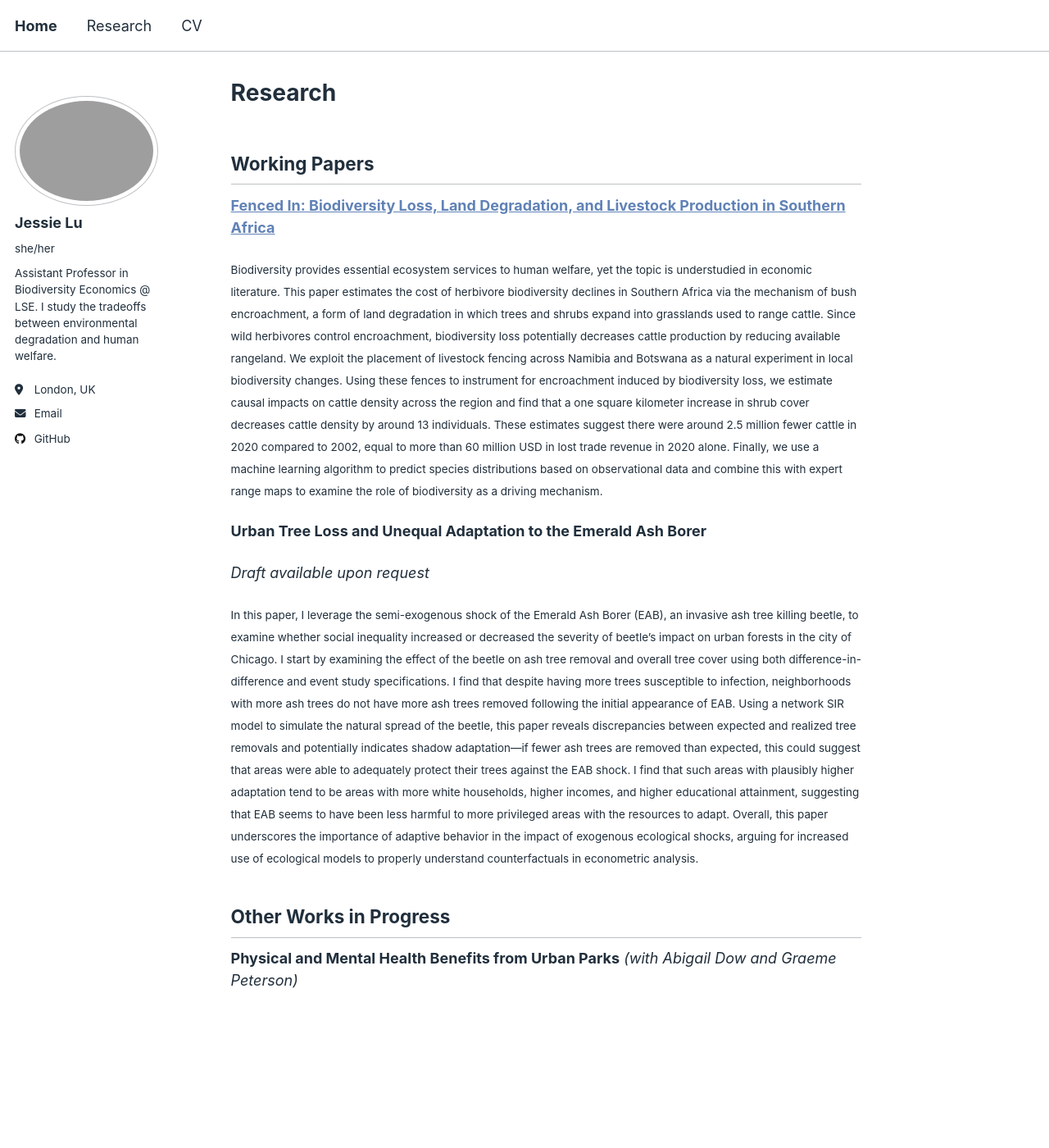
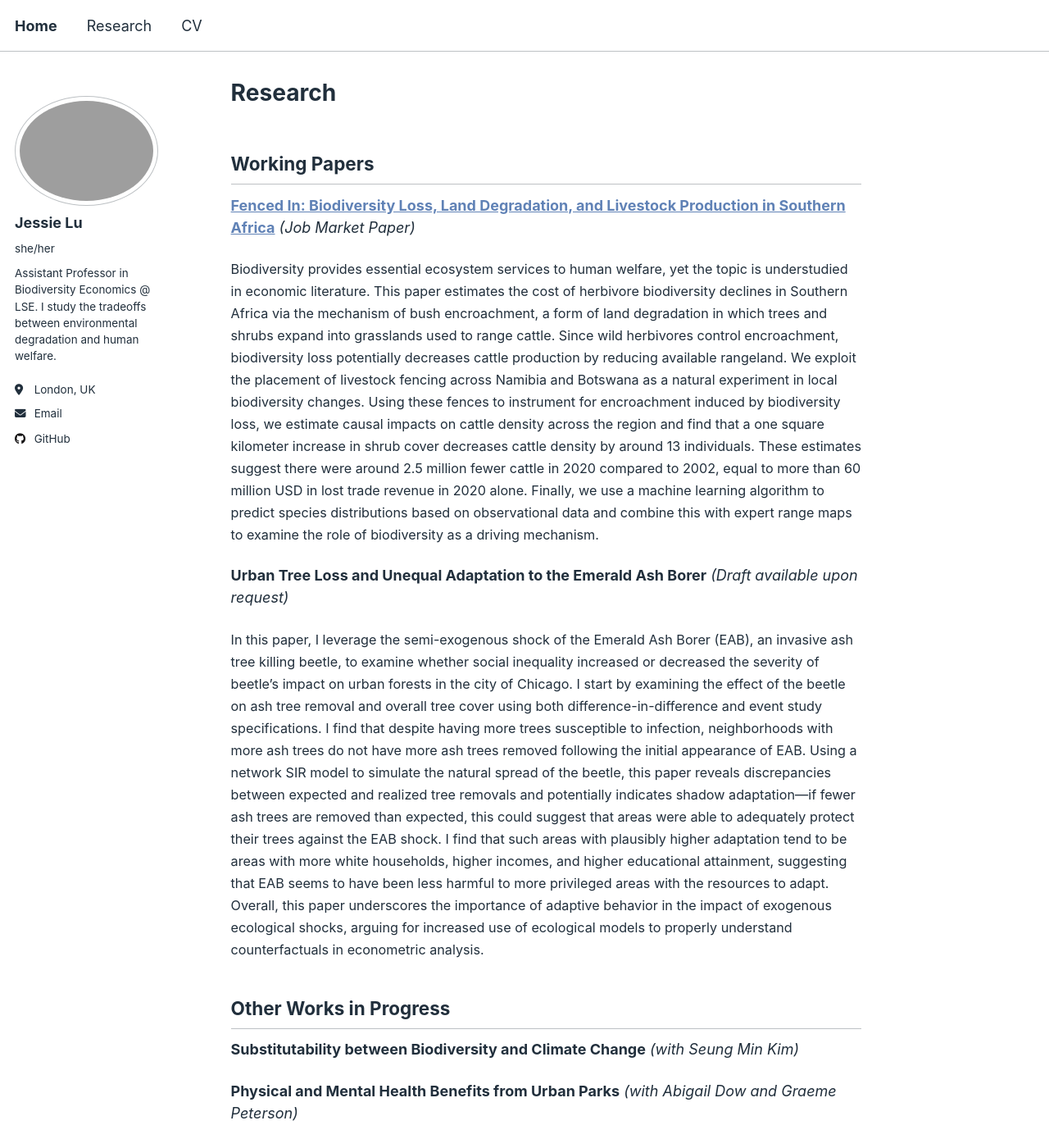
Before and after one commit to jessiexlu/jessiexlu.github.io, a Jekyll site: the page built from _pages/research.md, in a window 1280 px wide and 1400 px high. Shown: the whole window at 82% size. Built offline with Jekyll 4.4.1, drawn with Linux system fonts in a browser that asks for light colours.

Commit message:
Update Research page content and abstract font size
Add job market paper tag, new co-authored working paper, and switch
abstract text from <small> to a 90% span for a size between abstract
and body text.

Co-Authored-By: Claude Sonnet 5 <noreply@anthropic.com>

```diff
--- a/_pages/research.md
+++ b/_pages/research.md
@@ -7,19 +7,19 @@ author_profile: true
 
 Working Papers
 ------
-[**Fenced In: Biodiversity Loss, Land Degradation, and Livestock Production in Southern Africa**](https://drive.google.com/file/d/1PARpMC-Wim--XC-_BlYX0sc_VU1rRnSX/view?usp=drive_link)
+[**Fenced In: Biodiversity Loss, Land Degradation, and Livestock Production in Southern Africa**](https://drive.google.com/file/d/1PARpMC-Wim--XC-_BlYX0sc_VU1rRnSX/view?usp=drive_link) *(Job Market Paper)*
 
-<small>Biodiversity provides essential ecosystem services to human welfare, yet the topic is understudied in economic literature. This paper estimates the cost of herbivore biodiversity declines in Southern Africa via the mechanism of bush encroachment, a form of land degradation in which trees and shrubs expand into grasslands used to range cattle. Since wild herbivores control encroachment, biodiversity loss potentially decreases cattle production by reducing available rangeland. We exploit the placement of livestock fencing across Namibia and Botswana as a natural experiment in local biodiversity changes. Using these fences to instrument for encroachment induced by biodiversity loss, we estimate causal impacts on cattle density across the region and find that a one square kilometer increase in shrub cover decreases cattle density by around 13 individuals. These estimates suggest there were around 2.5 million fewer cattle in 2020 compared to 2002, equal to more than 60 million USD in lost trade revenue in 2020 alone. Finally, we use a machine learning algorithm to predict species distributions based on observational data and combine this with expert range maps to examine the role of biodiversity as a driving mechanism.</small>
+<span style="font-size: 90%;">Biodiversity provides essential ecosystem services to human welfare, yet the topic is understudied in economic literature. This paper estimates the cost of herbivore biodiversity declines in Southern Africa via the mechanism of bush encroachment, a form of land degradation in which trees and shrubs expand into grasslands used to range cattle. Since wild herbivores control encroachment, biodiversity loss potentially decreases cattle production by reducing available rangeland. We exploit the placement of livestock fencing across Namibia and Botswana as a natural experiment in local biodiversity changes. Using these fences to instrument for encroachment induced by biodiversity loss, we estimate causal impacts on cattle density across the region and find that a one square kilometer increase in shrub cover decreases cattle density by around 13 individuals. These estimates suggest there were around 2.5 million fewer cattle in 2020 compared to 2002, equal to more than 60 million USD in lost trade revenue in 2020 alone. Finally, we use a machine learning algorithm to predict species distributions based on observational data and combine this with expert range maps to examine the role of biodiversity as a driving mechanism.</span>
 
 
 
-**Urban Tree Loss and Unequal Adaptation to the Emerald Ash Borer**
+**Urban Tree Loss and Unequal Adaptation to the Emerald Ash Borer** *(Draft available upon request)*
 
-*Draft available upon request*
-
-<small>In this paper, I leverage the semi-exogenous shock of the Emerald Ash Borer (EAB), an invasive ash tree killing beetle, to examine whether social inequality increased or decreased the severity of beetle’s impact on urban forests in the city of Chicago. I start by examining the effect of the beetle on ash tree removal and overall tree cover using both difference-in-difference and event study specifications. I find that despite having more trees susceptible to infection, neighborhoods with more ash trees do not have more ash trees removed following the initial appearance of EAB. Using a network SIR model to simulate the natural spread of the beetle, this paper reveals discrepancies between expected and realized tree removals and potentially indicates shadow adaptation—if fewer ash trees are removed than expected, this could suggest that areas were able to adequately protect their trees against the EAB shock. I find that such areas with plausibly higher adaptation tend to be areas with more white households, higher incomes, and higher educational attainment, suggesting that EAB seems to have been less harmful to more privileged areas with the resources to adapt. Overall, this paper underscores the importance of adaptive behavior in the impact of exogenous ecological shocks, arguing for increased use of ecological models to properly understand counterfactuals in econometric analysis.</small>
+<span style="font-size: 90%;">In this paper, I leverage the semi-exogenous shock of the Emerald Ash Borer (EAB), an invasive ash tree killing beetle, to examine whether social inequality increased or decreased the severity of beetle’s impact on urban forests in the city of Chicago. I start by examining the effect of the beetle on ash tree removal and overall tree cover using both difference-in-difference and event study specifications. I find that despite having more trees susceptible to infection, neighborhoods with more ash trees do not have more ash trees removed following the initial appearance of EAB. Using a network SIR model to simulate the natural spread of the beetle, this paper reveals discrepancies between expected and realized tree removals and potentially indicates shadow adaptation—if fewer ash trees are removed than expected, this could suggest that areas were able to adequately protect their trees against the EAB shock. I find that such areas with plausibly higher adaptation tend to be areas with more white households, higher incomes, and higher educational attainment, suggesting that EAB seems to have been less harmful to more privileged areas with the resources to adapt. Overall, this paper underscores the importance of adaptive behavior in the impact of exogenous ecological shocks, arguing for increased use of ecological models to properly understand counterfactuals in econometric analysis.</span>
 
 
 Other Works in Progress
 ------
+**Substitutability between Biodiversity and Climate Change** *(with Seung Min Kim)*
+
 **Physical and Mental Health Benefits from Urban Parks** *(with Abigail Dow and Graeme Peterson)*
```
